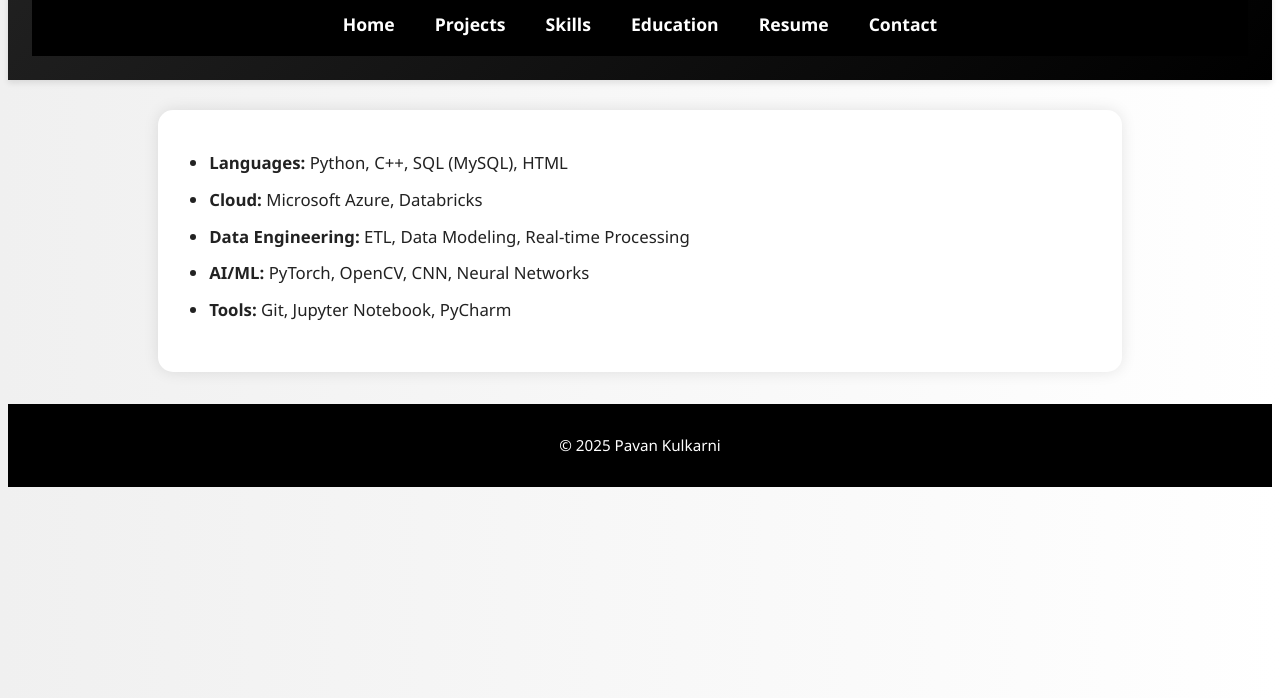
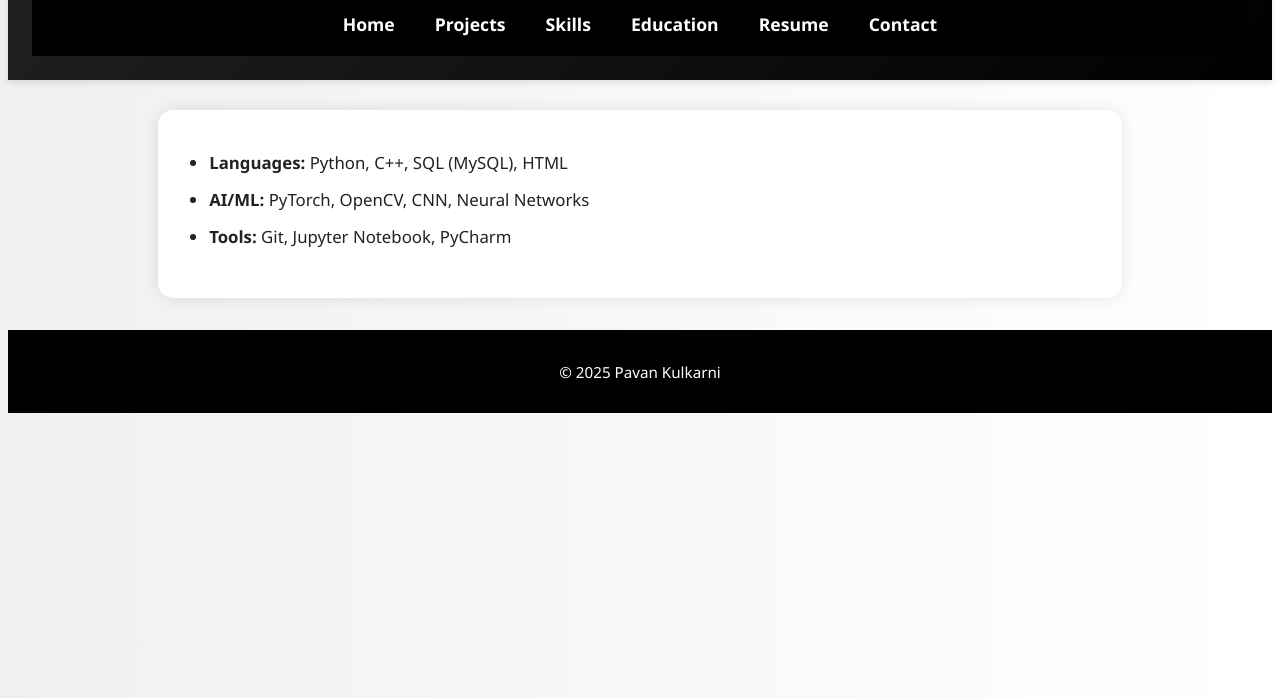
Before and after one commit to Cj202/pavan-portfolio, a plain HTML site: page skills.html in a window 1280 px wide. Shown: the part 118-816 px from the top of the page. Drawn offline with Linux system fonts and the light colour scheme.

Commit message:
Update skills.html

```diff
--- a/skills.html
+++ b/skills.html
@@ -24,8 +24,6 @@
   <main>
     <ul>
       <li><strong>Languages:</strong> Python, C++, SQL (MySQL), HTML</li>
-      <li><strong>Cloud:</strong> Microsoft Azure, Databricks</li>
-      <li><strong>Data Engineering:</strong> ETL, Data Modeling, Real-time Processing</li>
       <li><strong>AI/ML:</strong> PyTorch, OpenCV, CNN, Neural Networks</li>
       <li><strong>Tools:</strong> Git, Jupyter Notebook, PyCharm</li>
     </ul>
```
